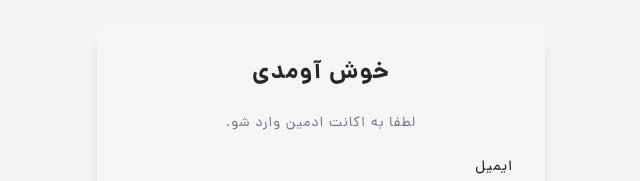
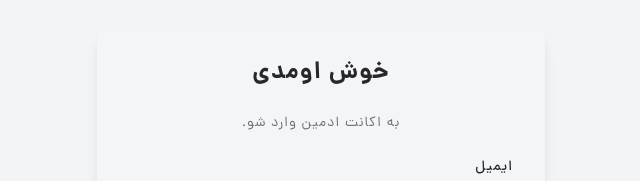
Before and after one commit to homow/home-nest-admin-react, a React (Vite) app: page /login in a window 1280 px wide. Shown: the part 160-341 px from the top of the page, without its empty margins (388-1028 px from the left). Built offline with nearby package versions, Linux system fonts and the light colour scheme; no server answers.

Commit message:
update AccountDropDown in AccountMenu

```diff
--- a/jsconfig.json
+++ b/jsconfig.json
@@ -19,6 +19,9 @@
       ],
       "@api/*": [
         "src/lib/api/*"
+      ],
+      "@context/*": [
+        "src/context/*"
       ]
     }
   },
--- a/src/context/AuthContext.jsx
+++ b/src/context/AuthContext.jsx
@@ -56,5 +56,5 @@ const useAuth = () => {
     return context;
 };
 
-// eslint-disable-next-line react-refresh/only-export-common
+// eslint-disable-next-line react-refresh/only-export-components
 export {AuthProvider, useAuth};
--- a/src/layout/TopBar/components/Left/AccountMenu/DropDownAccount.jsx
+++ b/src/layout/TopBar/components/Left/AccountMenu/DropDownAccount.jsx
@@ -1,6 +1,7 @@
 import {Link} from "react-router-dom";
 import {cn} from "@/lib/utils/ui-utils";
 import AccountAvatar from "../../common/AccountAvatar";
+import {useAuth} from "@context/AuthContext"
 
 function DropDownAccountOptions({data}) {
     return (
@@ -21,12 +22,29 @@ function DropDownAccountOptions({data}) {
     )
 }
 
+function AccountInfo() {
+    const {user} = useAuth();
+
+    return (
+        <div dir={"ltr"} className={"flex flex-row items-center gap-4"}>
+            {/* account avatar */}
+            <AccountAvatar/>
+
+            {/* account details */}
+            <div>
+                <p>{user?.display_name}</p>
+                <p className={"text-secondary-txt text-sm"}>{user?.role}</p>
+            </div>
+        </div>
+    )
+}
+
 export default function DropDownAccount({open, className}) {
     return (
         <div className={cn("w-58 absolute top-full left-0 z-30 bg-main-bg py-2  rounded-md shadow-2xl", className, open ? "block" : "hidden")}>
 
-            {/* account avatar */}
-            <AccountAvatar/>
+            {/* account info */}
+            <AccountInfo/>
         </div>
     )
 }
--- a/src/pages/Login/index.jsx
+++ b/src/pages/Login/index.jsx
@@ -73,9 +73,9 @@ export default function Login() {
             <AlertModal {...alertModal}/>
             <section className="flex items-center justify-center min-h-screen">
                 <div className="max-w-9/10 w-full xs:max-w-sm sm:max-w-md bg-white/10 rounded-2xl shadow-lg p-8 space-y-6">
-                    <h2 className="text-2xl font-bold text-center">خوش آومدی</h2>
+                    <h2 className="text-2xl font-bold text-center">خوش اومدی</h2>
                     <p className="text-sm text-center text-secondary-txt">
-                        لطفا به اکانت ادمین وارد شو.
+                        به اکانت ادمین وارد شو.
                     </p>
 
                     <form className="space-y-6" onSubmit={loginHandler}>
--- a/vite.config.js
+++ b/vite.config.js
@@ -30,7 +30,8 @@ export default defineConfig(({mode}) => {
                 '@pages': path.resolve(__dirname, 'src/pages'),
                 '@img': path.resolve(__dirname, 'src/assets/images'),
                 '@hooks': path.resolve(__dirname, 'src/hooks'),
-                '@api': path.resolve(__dirname, 'src/lib/api')
+                '@api': path.resolve(__dirname, 'src/lib/api'),
+                '@context': path.resolve(__dirname, 'src/context'),
             }
         },
         plugins: [
@@ -44,4 +45,4 @@ export default defineConfig(({mode}) => {
             }),
         ],
     }
-})
+});
```
